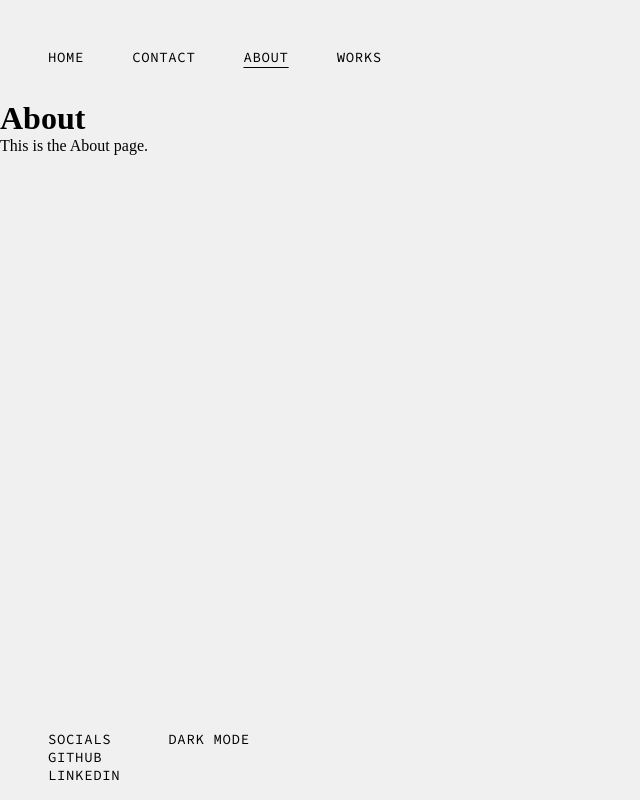
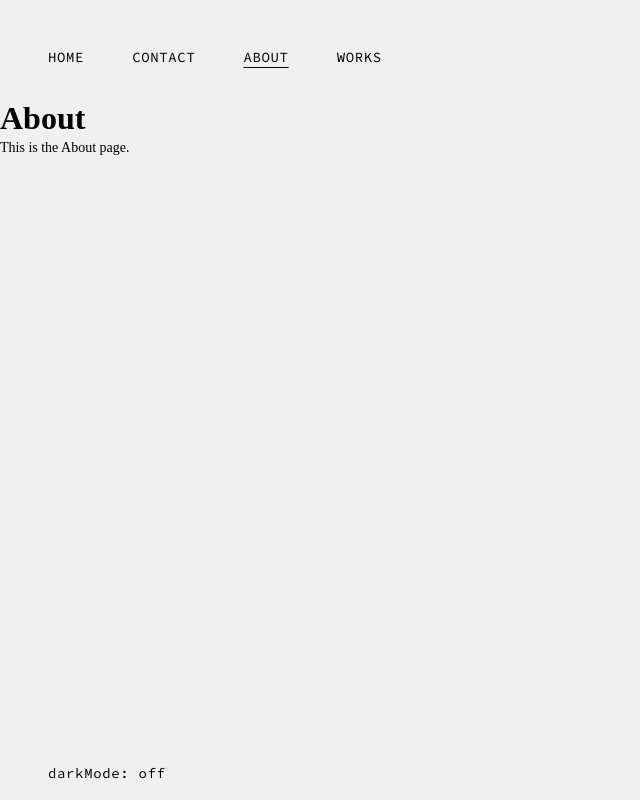
Before and after one commit to feliciawillnas/myportfolio, a React (Vite) app: page /about in a window 1280 px wide. Shown: the whole page, without its empty margins (0-640 px from the left). Built offline with nearby package versions, Linux system fonts and the light colour scheme.

Commit message:
dark mode toggle, global styles file created footer

```diff
--- a/src/App.jsx
+++ b/src/App.jsx
@@ -1,18 +1,30 @@
+import { useState } from "react";
 import {
   Route,
   BrowserRouter as Router,
   Routes,
   useLocation,
 } from "react-router-dom";
+import { ThemeProvider } from "styled-components";
 import Footer from "./components/Footer";
 import Header from "./components/Header";
+import { GlobalStyles } from "./GlobalStyles";
 import About from "./pages/About";
 import Contact from "./pages/Contact";
 import Home from "./pages/Home";
 import Works from "./pages/Works";
+import { darkTheme, lightTheme } from "./theme";
 
 function App() {
+  const [isDarkMode, setIsDarkMode] = useState(false);
+
+  const toggleTheme = () => {
+    setIsDarkMode((prev) => !prev);
+  };
+
   return (
+    <ThemeProvider theme={isDarkMode ? darkTheme : lightTheme}>
+      <GlobalStyles />
       <Router>
         <HeaderPathProp />
         <Routes>
@@ -21,8 +33,9 @@ function App() {
           <Route path="/works" element={<Works />} />
           <Route path="/about" element={<About />} />
         </Routes>
-      <Footer />
+        <Footer toggleTheme={toggleTheme} />
       </Router>
+    </ThemeProvider>
   );
 }
 
--- /dev/null
+++ b/src/GlobalStyles.js
@@ -0,0 +1,26 @@
+import { createGlobalStyle } from "styled-components";
+
+export const GlobalStyles = createGlobalStyle`
+  @import url('https://fonts.googleapis.com/css2?family=Source+Code+Pro:wght@400;700&display=swap');
+
+  body {
+
+  }
+
+  /* Typography */
+  h1, h2, h3, h4, h5, h6 {
+    font-weight: 700;
+    color: ${({ theme }) => theme.text};
+  }
+
+  p {
+    font-size: 14px;
+    line-height: 1.5;
+    color: ${({ theme }) => theme.text};
+  }
+
+  a {
+    text-decoration: none;
+    color: ${({ theme }) => theme.primary};
+  }
+`;
--- a/src/components/Footer.jsx
+++ b/src/components/Footer.jsx
@@ -1,17 +1,17 @@
 import React from "react";
 import styled from "styled-components";
 
-export default function Footer() {
+export default function Footer({ toggleTheme }) {
   return (
     <Main>
       <FlexedDiv>
+        {/* <div>
+          <p>socials</p>
+          <p>gitHub</p>
+          <p>linkedIn</p>
+        </div> */}
         <div>
-          <p>Socials</p>
-          <p>Github</p>
-          <p>LinkedIn</p>
-        </div>
-        <div>
-          <p>Dark mode</p>
+          <p onClick={toggleTheme}>darkMode: off</p>
         </div>
       </FlexedDiv>
     </Main>
@@ -25,7 +25,7 @@ const Main = styled.footer`
   letter-spacing: 0.04rem;
   font-size: 14px;
   font-weight: 400;
-  text-transform: uppercase;
+  /* text-transform: uppercase; */
   padding: 0rem 3rem 1rem 3rem;
 `;
 
--- a/src/components/Header.jsx
+++ b/src/components/Header.jsx
@@ -1,8 +1,9 @@
 import React, { useState } from "react";
-import styled from "styled-components";
+import styled, { useTheme } from "styled-components";
 
 export default function Header({ currentPath }) {
   const [open, setOpen] = useState(false);
+  const theme = useTheme();
 
   return (
     <Main>
@@ -78,7 +79,7 @@ const Nav = styled.nav`
   }
 
   a {
-    color: #000;
+    color: ${({ theme }) => theme.text};
   }
 `;
 
--- a/src/pages/Home.jsx
+++ b/src/pages/Home.jsx
@@ -1,8 +1,25 @@
+import React from "react";
+import styled from "styled-components";
+
 export default function Home() {
   return (
-    <div>
-      <h1>Home</h1>
-      <p>This is the Home page.</p>
-    </div>
+    <Main>
+      <InnerBox>
+        <h1>Home</h1>
+        <p>This is the Home page.</p>
+      </InnerBox>
+    </Main>
   );
 }
+
+const Main = styled.main`
+  height: 100vh;
+  padding: 1rem;
+  background-color: ${({ theme }) => theme.secondary};
+`;
+
+const InnerBox = styled.div`
+  height: 100%;
+  border-radius: 1px;
+  background-color: ${({ theme }) => theme.primary};
+`;
--- /dev/null
+++ b/src/theme.js
@@ -0,0 +1,13 @@
+export const lightTheme = {
+  background: "#ffffff",
+  text: "#000000",
+  primary: "#f0f0f0",
+  secondary: "#141414",
+};
+
+export const darkTheme = {
+  background: "#121212",
+  text: "#ffffff",
+  primary: "#141414",
+  secondary: "#f0f0f0",
+};
```
Lines whose indentation alone changed are shown as unchanged.
